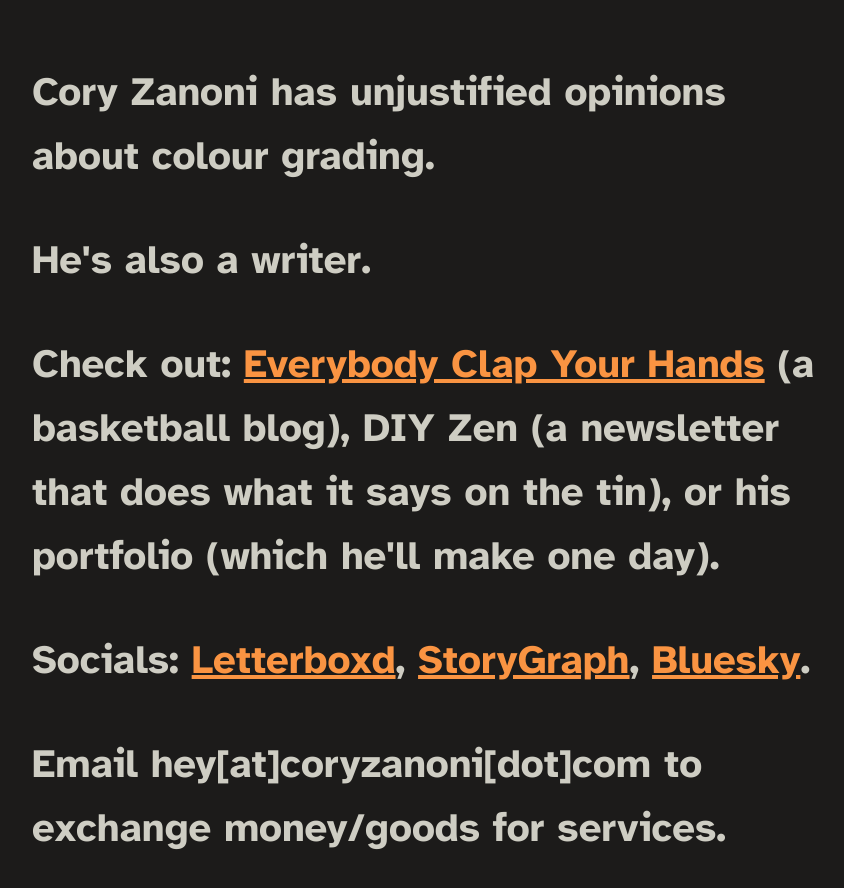
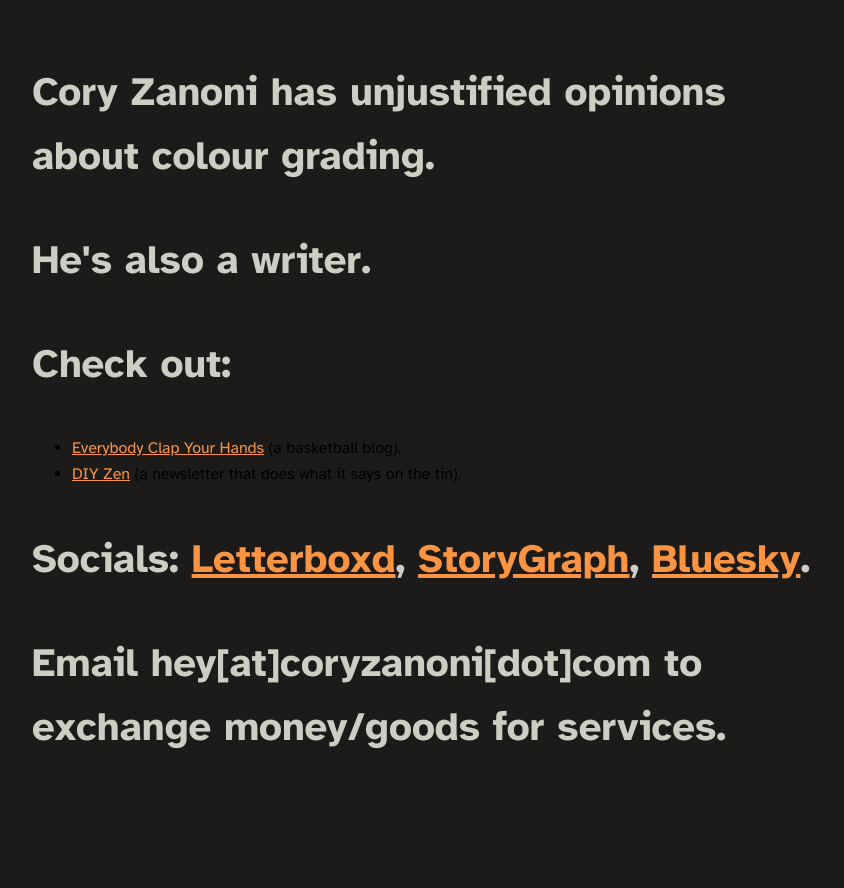
Before and after one commit to inonaz/cz_v2, a plain HTML site: page index.html in a window 1280 px wide. Shown: the whole page, without its empty margins (208-1052 px from the left). After the commit the page ends 819 px from the top, so only its background shows below. Drawn offline with Linux system fonts and the light colour scheme.

Commit message:
list update

```diff
--- a/index.html
+++ b/index.html
@@ -10,7 +10,11 @@
 <body>
     <p id="random-sentence"></p>
 <p>He's also a writer.</p>
-<p>Check out: <a href="https://clapclapclapclapclapclapclapclapclap.com">Everybody Clap Your Hands</a> (a basketball blog), DIY Zen (a newsletter that does what it says on the tin), or his portfolio (which he'll make one day).</p>
+<p>Check out:
+<ul>
+    <li><a href="https://clapclapclapclapclapclapclapclapclap.com">Everybody Clap Your Hands</a> (a basketball blog).</li>
+    <li><a href="https://www.diyzen.com">DIY Zen</a> (a newsletter that does what it says on the tin).</li>
+</ul></p>
 <p>Socials: <a href="https://letterboxd.com/idkcz/">Letterboxd</a>, <a href="https://app.thestorygraph.com/profile/idkcz">StoryGraph</a>, <a href="https://bsky.app/profile/idkcz.bsky.social">Bluesky</a>.</p>
     <p>Email hey[at]coryzanoni[dot]com to exchange money/goods for services.</p>
     <script src="script.js"></script>
```
